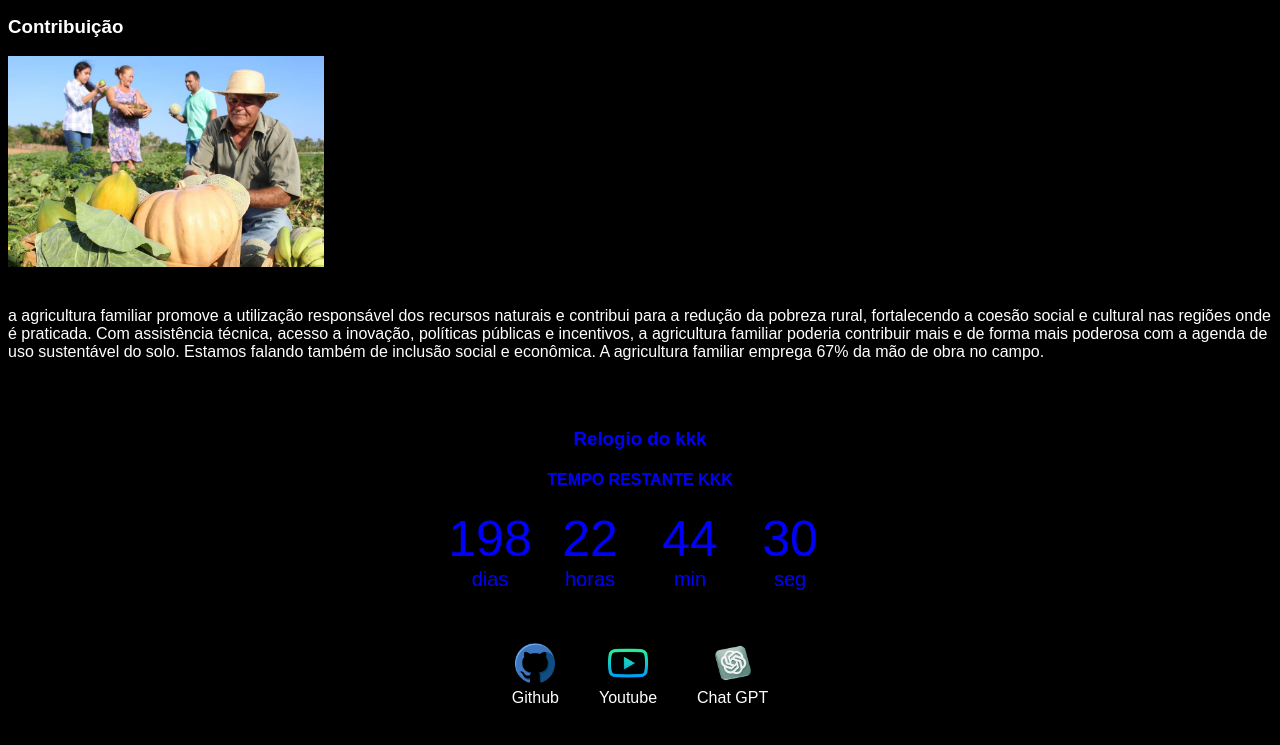
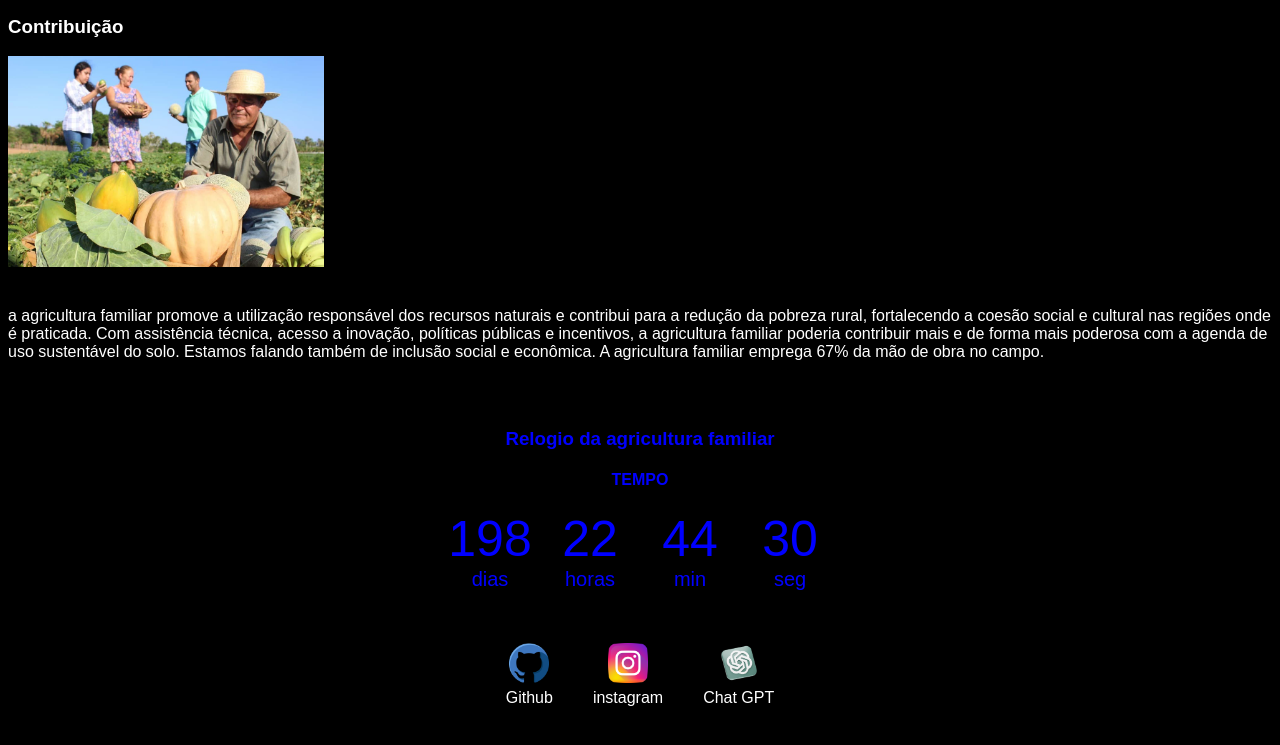
Before and after one commit to erikanthiellyrodrigues27/Agrinho-projeto, a plain HTML site: page index.html in a window 1280 px wide. Shown: the part 1509-2254 px from the top of the page. Drawn offline with Linux system fonts and the light colour scheme.

Commit message:
Add files via upload

```diff
--- a/index.html
+++ b/index.html
@@ -103,8 +103,8 @@
             <section  class="container relogio">
 
                 <div  class style="color:blue;"align="center"aba-conteudo ativo">
-                    <h3  class=aba-conteudo-titulo-principal">Relogio do kkk</h3>
-                    <h4  class="aba-conteudo-titulo-secundario">Tempo restante  kkk</h4>
+                    <h3  class=aba-conteudo-titulo-principal">Relogio da agricultura familiar</h3>
+                    <h4  class="aba-conteudo-titulo-secundario">Tempo </h4>
                     <div  class="contador">
                         <div  class="contador-digito">
                             <p  class="contador-digito-numero"  id="dias0">7</p>
@@ -128,14 +128,14 @@
         </main>
 
         <footer>
-            <a href="https://github.com/professor-rafael" target="_blank" rel="noopener noreferrer">
+            <a href="https://github.com/erikanthiellyrodrigues27" target="_blank" rel="noopener noreferrer">
                 <img src="github.png"></img>
                 <p>Github</p>
             </a>
 
-            <a href="https://www.youtube.com/channel/UCBRq6fO_-P6yPOVbC0yZVmQ" target="_blank" rel="noopener noreferrer">
-                <img src="youtube.png"></img>
-                <p>Youtube</p>
+            <a href="https://www.instagram.com/e_nathielly_rd?" target="_blank" rel="noopener noreferrer">
+                <img src="instagram (1).png"></img>
+                <p>instagram</p>
                 <a href="https://chatgpt.com/" target="_blank" rel="noopener noreferrer">
                     <img src="ia.png"></img>
                     <p>Chat GPT</p>
```
Also changed, not shown: instagram (1).png (added).
